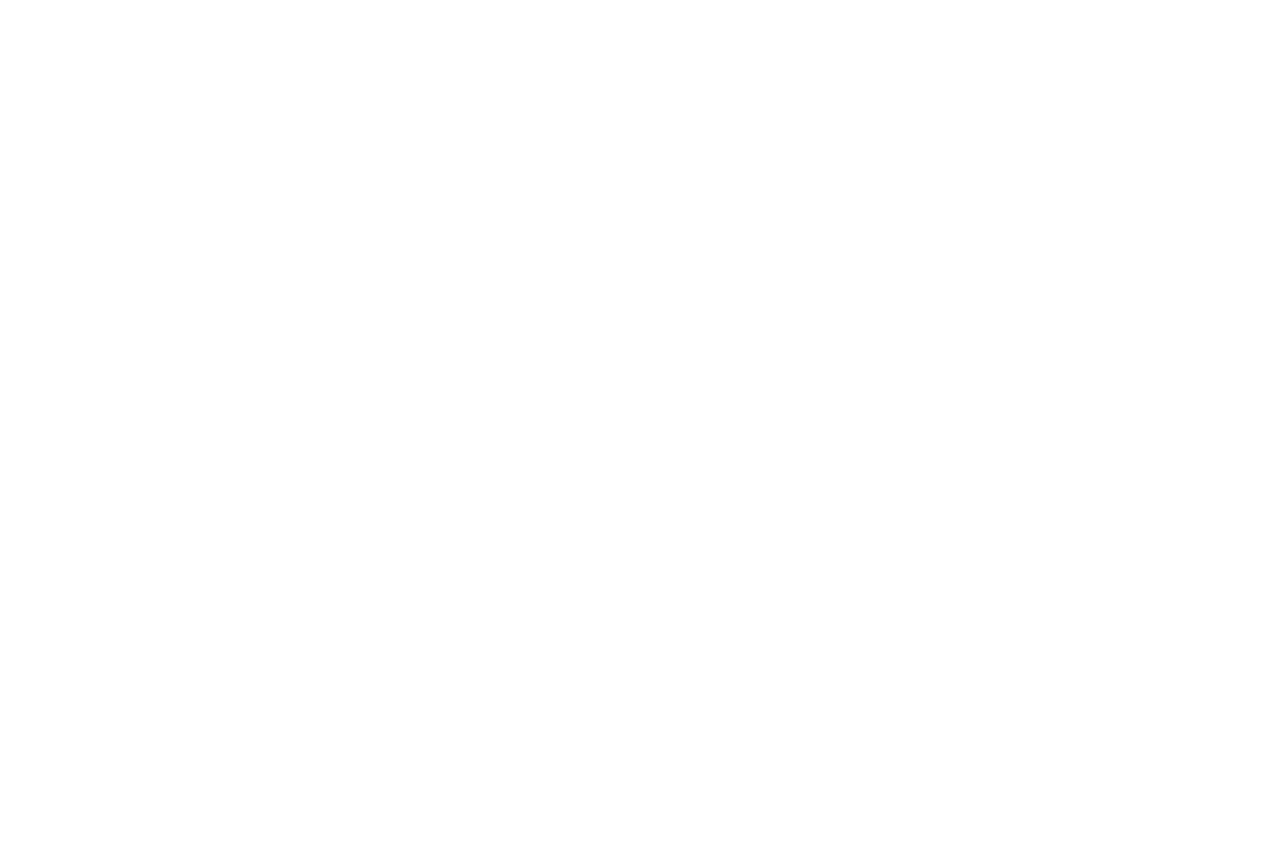
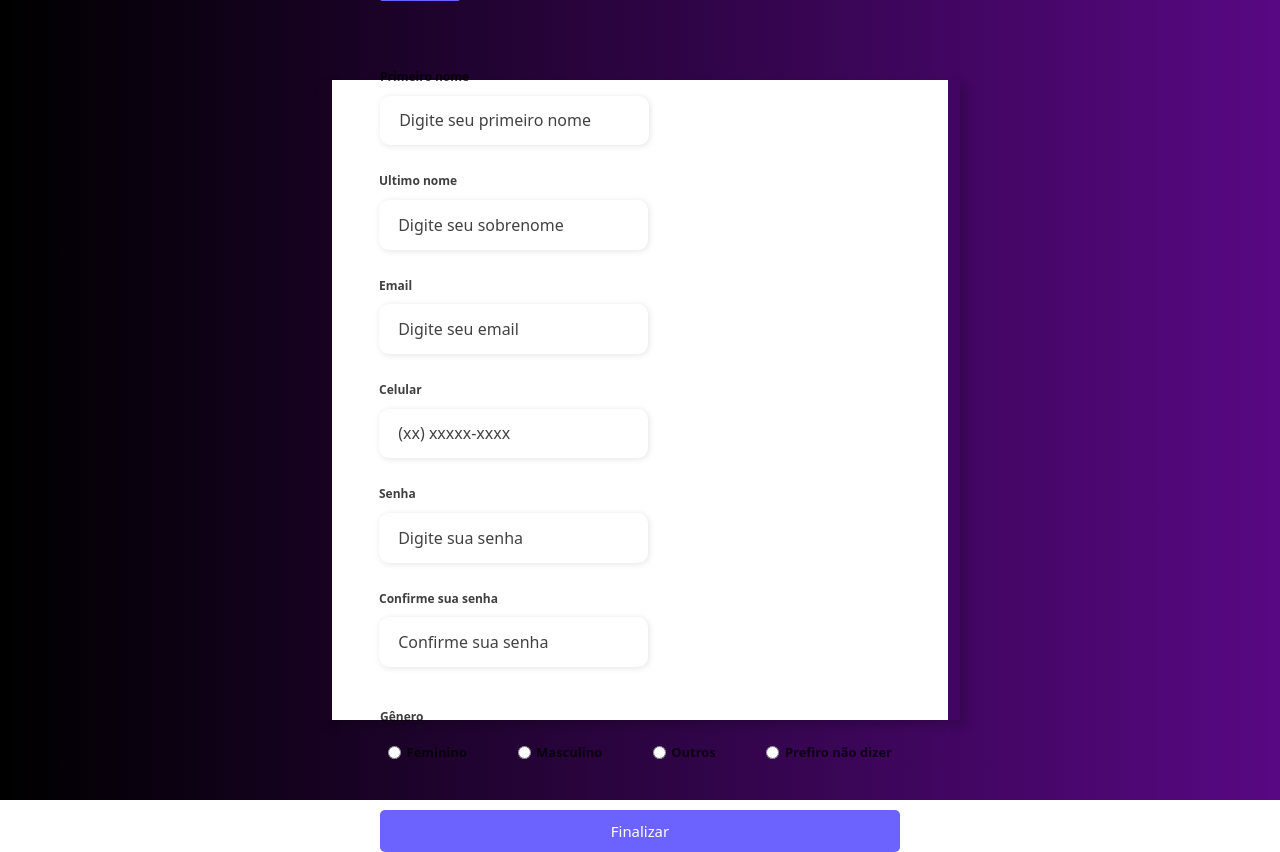
Before and after one commit to nothiel/fatech, a React (Create React App) app: page /register in a window 1280 px wide. Before the commit this address had no page. Before the commit the page ends 800 px from the top, so only its background shows below. Built offline with nearby package versions, Linux system fonts and the light colour scheme.

Commit message:
Feat: add Register page

```diff
--- a/package.json
+++ b/package.json
@@ -12,6 +12,7 @@
     "react-bootstrap": "^2.5.0",
     "react-dom": "^18.2.0",
     "react-hook-form": "^7.34.1",
+    "react-input-mask": "^2.0.4",
     "react-router-dom": "^6.4.2",
     "react-scripts": "5.0.1",
     "web-vitals": "^2.1.4"
--- a/src/App.js
+++ b/src/App.js
@@ -1,16 +1,16 @@
 import React from 'react';
-// import './App.css';
 import { Routes, Route } from 'react-router-dom';
 import Dashboard from './components/Dashboard/Dashboard';
 import Login from './components/Login/Login';
+import Register from './components/Register/Register';
 import { ProtectedRoute } from './utils/protectedRoute';
-// import Register from '../Register/Register';
 
 function App() {
   return (
       <Routes>
           <Route path="/dashboard" element={<ProtectedRoute><Dashboard /></ProtectedRoute>} />
           <Route path="/login" element={<Login/>} />
+          <Route path="/register" element={<Register/>}/>
       </Routes>
   );
 }
--- a/src/components/Dashboard/Dashboard.js
+++ b/src/components/Dashboard/Dashboard.js
@@ -1,5 +1,8 @@
+import React from 'react';
+
+
 export default function Dashboard(){
     return(
-        "opa"
+        'AOBA'
     )
 }
--- a/src/components/Login/Login.js
+++ b/src/components/Login/Login.js
@@ -2,6 +2,7 @@
 import './Login.css';
 import logo from '../../assets/img/logo.png';
 import { useForm } from 'react-hook-form';
+import { Link } from 'react-router-dom';
 
 export default function Login() {
     const { register, handleSubmit, formState: { errors } } = useForm();
@@ -23,7 +24,7 @@
                             <h1>Login</h1>
                         </div>
                         <div className="register-button">
-                            <button><a href="/register">Inscreva-se</a></button>
+                            <button><Link to="/register">Inscreva-se</Link></button>
                         </div>
                     </div>
                     <div className="input-group">
--- /dev/null
+++ b/src/components/Register/Register.css
@@ -0,0 +1,210 @@
+@import url('https://fonts.googleapis.com/css2?family=Noto+Sans:wght@400;700&display=swap');
+code {
+    padding:0 ;
+    margin: 0;
+    box-sizing: border-box;
+    font-family: 'noto sans', sans-serif;
+}
+
+.register-body {
+    width: 100%;
+    height: 100vh;
+    display: flex;
+    justify-content: center;
+    align-items: center;
+    background: linear-gradient(to right,#000000(115, 88%, 63%)  0%,#580883 100%) !important;
+    background: -moz-linear-gradient(left,#000000  0%,#580883 100%) !important;
+    background: -webkit-linear-gradient(left,#000000  0%,#580883 100%) !important;
+}
+
+.container {
+    width: 80%;
+    height: 80vh;
+    display: flex;
+    box-shadow: 5px 5px 10px rgb(0, 0, 0, .212);
+}
+
+.form-image {
+    width: 50%;
+    display: flex;
+    justify-content: center;
+    align-items: center;
+    background: -moz-linear-gradient(left,#000000  0%,#580883 100%) !important;
+    background: -webkit-linear-gradient(left,#000000  0%,#580883 100%) !important;
+    background: linear-gradient(to right,#000000(115, 88%, 63%)  0%,#580883 100%) !important;
+    padding: 1rem;
+}
+
+.form-image img {
+    width: 31rem;
+}
+
+.form {
+    width: 50%;
+    display: flex;
+    justify-content: center;
+    align-items: center;
+    flex-direction: column;
+    background-color: #fff;
+    padding: 3rem;
+}
+
+.form-header {
+    margin-bottom: 3rem;
+    display: flex;
+    justify-content: space-between;
+}
+
+.login-button {
+    display: flex;
+    align-items: center;
+}
+
+.login-button button {
+    border: none;
+    background-color: #6c63ff;
+    padding: 0.4rem 1rem;
+    border-radius: 5px;
+    cursor: pointer;
+}
+
+.login-button button:hover {
+    background-color: #6b63fff1;
+}
+
+.login-button button a {
+    text-decoration: none;
+    font-weight: 500;
+    color: #fff;
+}
+
+.form-header h1::after {
+    content: '';
+    display: block;
+    width: 5rem;
+    height: 0.3rem;
+    background-color: #6c63ff;
+    margin: 0 auto;
+    position: absolute;
+    border-radius: 10px;
+}
+
+.input-group {
+    display: flex;
+    flex-wrap: wrap;
+    justify-content: space-between;
+    padding: 1rem 0;
+}
+
+.input-box {
+    display: flex;
+    flex-direction: column;
+    margin-bottom: 1.1rem;
+}
+
+.input-box input {
+    margin: 0.6rem 0;
+    padding: 0.8rem 1.2rem;
+    border: none;
+    border-radius: 10px;
+    box-shadow: 1px 1px 6px #0000001c;
+}
+
+.input-box input:hover {
+    background-color: #eeeeee75;
+}
+
+.input-box input:focus-visible {
+    outline: 1px solid #580883;
+}
+
+.input-box label,
+.gender-title h6 {
+    font-size: 0.75rem;
+    font-weight: 600;
+    color: #000000c0;
+}
+
+.input-box input::placeholder {
+    color: #000000be;
+}
+
+.gender-group {
+    display: flex;
+    justify-content: space-between;
+    margin-top: 0.62rem;
+    padding: 0.5rem;
+}
+
+.gender-input {
+    display: flex;
+    align-items: center;
+}
+
+.gender-input input {
+    margin-right: 0.35rem;
+}
+
+.gender-input label {
+   font-size: 0.81rem;
+   font-weight: 600;
+   color: #000000c0;
+}
+
+.continue-button button {
+    width: 100%;
+    margin-top: 2.5rem;
+    border: none;
+    background-color: #6c63ff;
+    padding: 0.62rem;
+    border-radius: 5px;
+    cursor: pointer;
+}
+
+.continue-button button:hover {
+    background-color: #6b63fff1;
+}
+
+.continue-button button a {
+    text-decoration: none;
+    font-size: 0.93rem;
+    font-weight: 500;
+    color: #fff;
+}
+
+@media screen and (max-width: 1330px) {
+    .form-image{
+        display: none;
+    }
+
+    .container{
+        width: 50%;
+    }
+    .form{
+        width: 100%;
+    }
+}
+
+@media screen and (max-width: 1064px) {
+    .container{
+        width: 90%;
+        height: auto;
+    }
+    .input-group{
+       flex-direction: column;
+       overflow-y: scroll;
+       flex-wrap: nowrap;
+       max-height: 10rem;
+       padding-right: 5rem;
+    }
+
+    .gender-inputs{
+        margin-top: 2rem;
+    }
+    .gender-group{
+        flex-direction: column;
+    }
+    .gender-input {
+        margin-top: 0.5rem;
+    }
+}
--- a/src/components/Register/Register.js
+++ b/src/components/Register/Register.js
@@ -0,0 +1,92 @@
+import React from 'react';
+import './Register.css';
+import logo from '../../assets/img/logo.png';
+import InputMask from 'react-input-mask'
+import { useForm } from 'react-hook-form';
+import axios from 'axios';
+import { Link } from 'react-router-dom';
+
+export default function Register() {
+
+    const { register, handleSubmit, formState: { errors } } = useForm();
+    const onSubmit = (data) => {
+        console.log(data)
+        axios.post(process.env.BACKEND_URL, data)
+        .then(response => response.json())
+        .then(data => console.log(data))
+    }
+
+    return (
+        <div className="register-body">
+        <div className="container">
+        <div className="form-image">
+            <img src={logo}/>
+        </div>
+        <div className="form">
+            <form onSubmit={handleSubmit(onSubmit)}>
+                <div className="form-header">
+                    <div className="title">
+                        <h1>Cadastre-se</h1>
+                    </div>
+                    <div className="login-button">
+                        <button><Link to="/login">Entrar</Link></button>
+                    </div>
+                </div>
+                <div className="input-group">
+                    <div className="input-box">
+                        <label htmlFor="firstname">Primeiro nome</label>
+                        <input id="firstname"type="text" name="firstname" placeholder="Digite seu primeiro nome"  {...register("firstName", {required: true, maxLength: 80})} required/>
+                   </div>
+                   <div className="input-box">
+                        <label htmlFor="lastname">Ultimo nome</label>
+                        <input id="lasttname"type="text" name="lasttname" placeholder="Digite seu sobrenome"  {...register("lastName", {required: true, maxLength: 80})} required/>
+                   </div>
+                   <div className="input-box">
+                        <label htmlFor="email">Email</label>
+                        <input id="email"type="email" name="email" placeholder="Digite seu email"  {...register("email", {required: true, pattern: /^\S+@\S+$/i})} required />
+                   </div>
+                   <div className="input-box">
+                        <label htmlFor="number">Celular</label>
+                        <InputMask id="number" type="tel" name="number" placeholder="(xx) xxxxx-xxxx" mask={"(99) 99999-9999"} {...register("phone", {required: true})} required/>
+                    </div>
+                    <div className="input-box">
+                        <label htmlFor="password">Senha</label>
+                        <input id="password"type="password" name="password" placeholder="Digite sua senha" {...register("password", {required: true})} required/>
+                    </div>
+                    <div className="input-box">
+                        <label htmlFor="confirmpassword">Confirme sua senha</label>
+                        <input id="confirmpassword"type="password" name="confirmpassword" placeholder="Confirme sua senha" {...register("confirmPassword", {required: true})} required/>
+                    </div>
+                </div>
+                <div className="gender-inputs">
+                    <div className="gender-title">
+                        <h6>Gênero</h6>
+                    </div>
+                    <div className="gender-group">
+                        <div className="gender-input">
+                            <input type="radio" id="female" name="gender" {...register("gender", { required: true })}/>
+                            <label htmlFor="female">Feminino</label>
+                        </div>
+                        <div className="gender-input">
+                            <input type="radio" id="male" name="gender" {...register("gender", { required: true })}/>
+                            <label htmlFor="male">Masculino</label>
+                        </div>
+                        <div className="gender-input">
+                            <input type="radio" id="others" name="gender" {...register("gender", { required: true })}/>
+                            <label htmlFor="others">Outros</label>
+                        </div>
+                        <div className="gender-input">
+                            <input type="radio" id="none" name="gender" {...register("gender", { required: true })}/>
+                            <label htmlFor="none">Prefiro não dizer</label>
+                        </div>
+                    </div>
+                </div>
+                <div className="continue-button">
+                    <input type="submit" value="Finalizar"/>
+                </div>
+            </form>
+        </div>
+    </div>
+    </div>
+    )
+}
```
Also changed, not shown: src/components/Dashboard/Dashboard.css (added), 1 other file (tests, documents, lock files or other folders).
